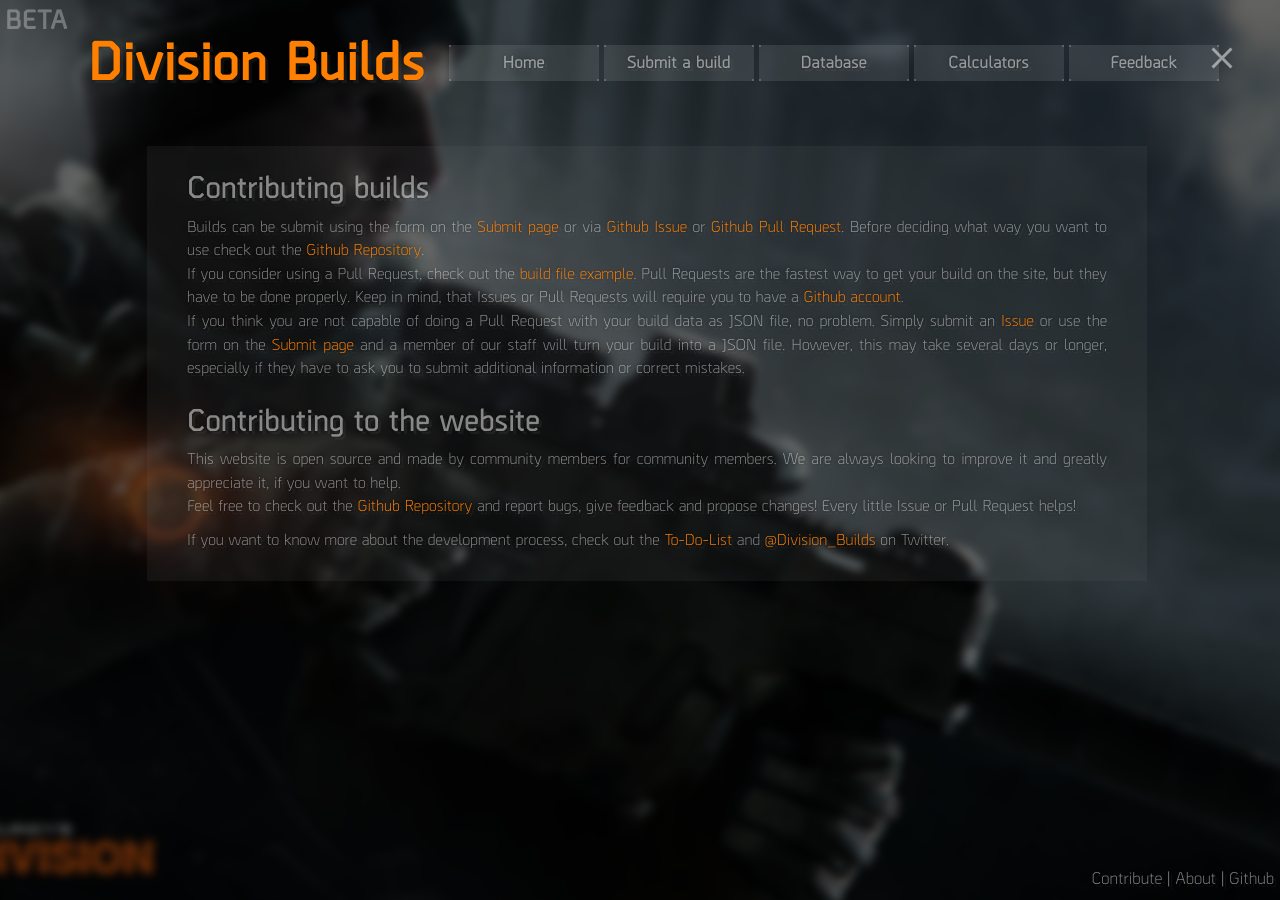
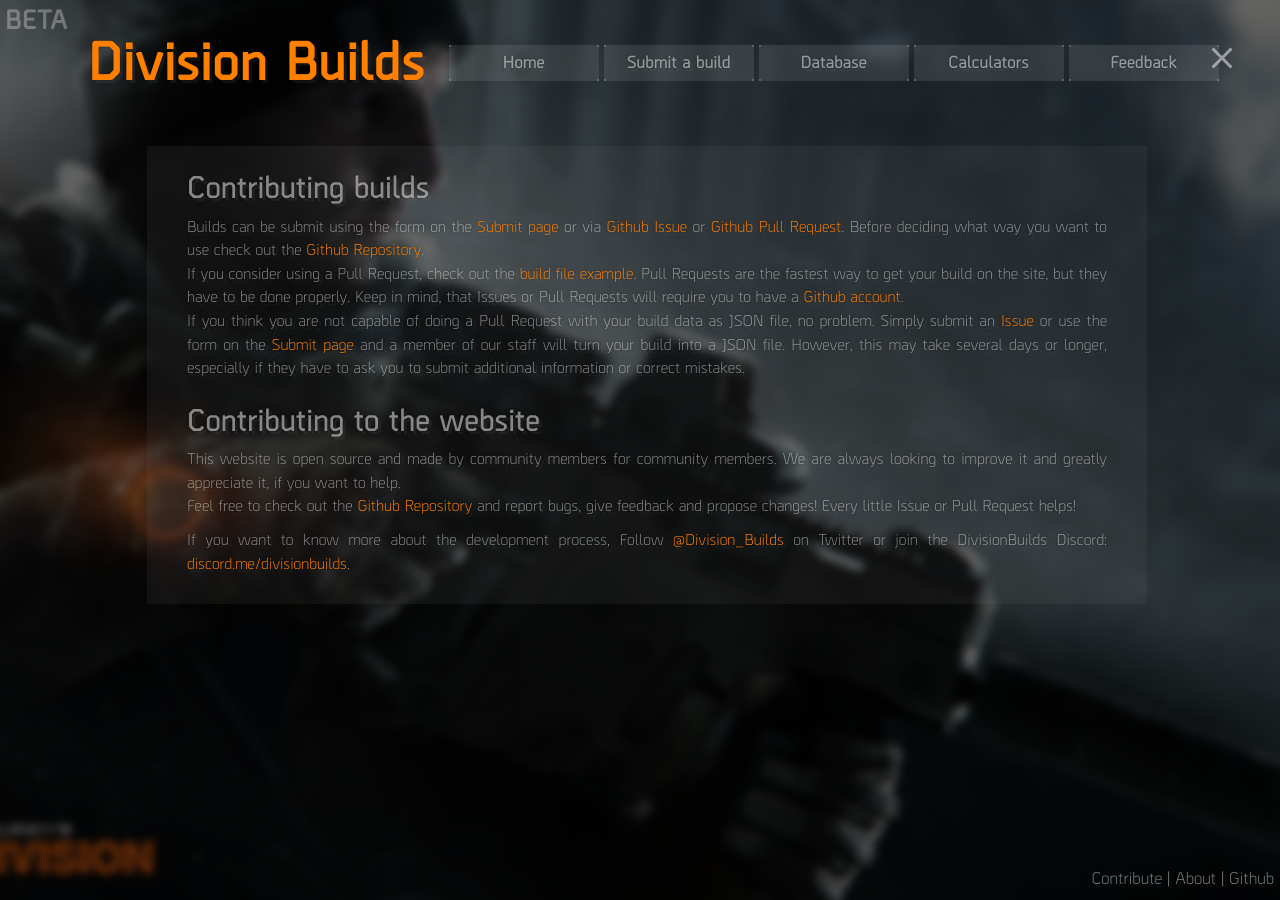
Before and after one commit to DivisionBuilds/divisionbuilds.github.io, a Jekyll site: the page built from contribution.html, in a window 1280 px wide. Built offline with Jekyll 4.4.1, drawn with Linux system fonts in a browser that asks for light colours.

Commit message:
Update links

```diff
--- a/about.html
+++ b/about.html
@@ -12,7 +12,7 @@
     </p>
     <p>
     	Keep in mind that this website is still work in progress. Layout and content may be changed multiple times during the development process.
-        If you want to know more about the development process, check out the <a href='/to-do'>To-Do-List</a> and <a href='https://twitter.com/Division_Builds'>@Division_Builds</a> on Twitter.
+        If you want to know more about the development process, follow <a href="https://twitter.com/Division_Builds">@Division_Builds</a> on Twitter or join the DivisionBuilds Discord: <a href="https://discord.me/divisionbuilds">discord.me/divisionbuilds</a>.
     </p>
     <h1>Disclaimer</h1>
     <p>
--- a/contribution.html
+++ b/contribution.html
@@ -22,6 +22,6 @@
         Every little Issue or Pull Request helps!
     </p>
     <p>
-        If you want to know more about the development process, check out the <a href='/to-do'>To-Do-List</a> and <a href='https://twitter.com/Division_Builds'>@Division_Builds</a> on Twitter.
+        If you want to know more about the development process, Follow <a href="https://twitter.com/Division_Builds">@Division_Builds</a> on Twitter or join the DivisionBuilds Discord: <a href="https://discord.me/divisionbuilds">discord.me/divisionbuilds</a>.
     </p>
 </div>
```
